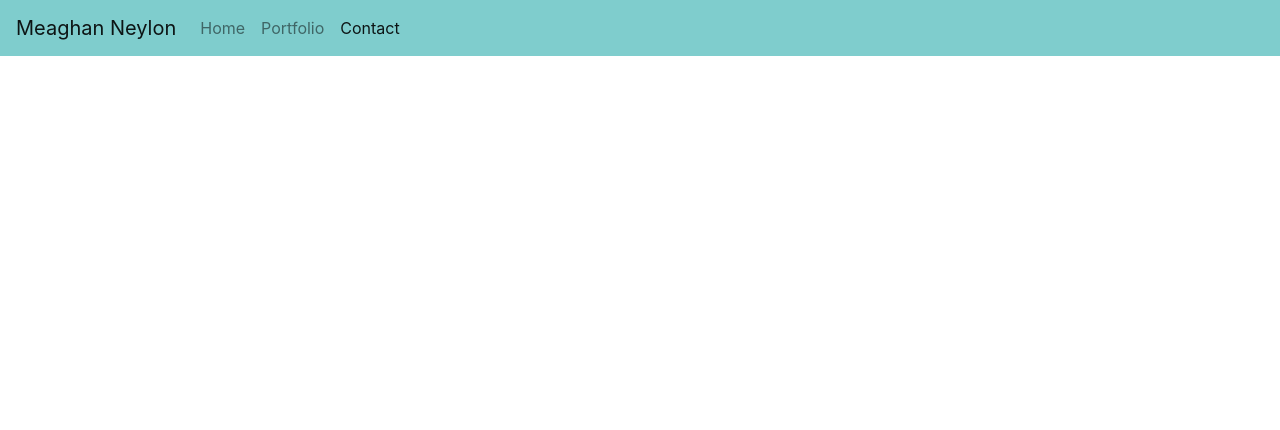
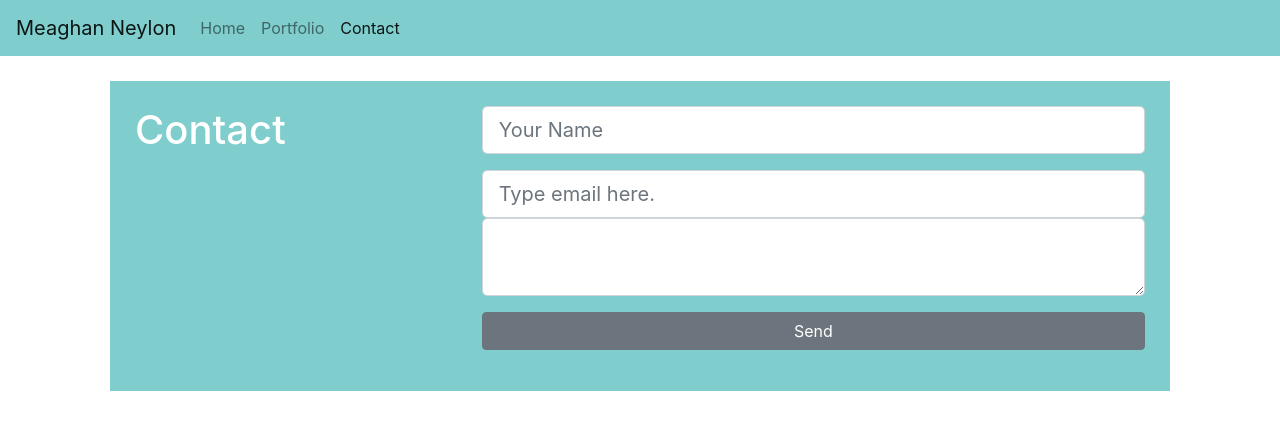
Before and after one commit to neylonmc/Responsive_Portfolio, a plain HTML site: page contact.html in a window 1280 px wide. Drawn offline with nearby package versions, Linux system fonts and the light colour scheme.

Commit message:
Added contact box and updated its CSS file.

```diff
--- a/contact.css
+++ b/contact.css
@@ -0,0 +1,9 @@
+form {
+    padding: 25px;
+    background-color: #7FCDCD;
+    margin: 25px;
+}
+
+h1 {
+    color: white;
+}
--- a/contact.html
+++ b/contact.html
@@ -28,6 +28,31 @@
 </ul>
 </div>
 </nav>
+<!--Contact Box-->
+<div class="container">
+    <form>
+     <div class="row">
+      <div class="col-lg-4 col-md-6 col-sm-12">
+        <h1>Contact</h1>
+      </div>
+      <div class="col-lg-8 col-md-6 col-sm-12 right">
+         <div class="form-group">
+           <input type="text" class="form-control form-control-lg" placeholder="Your Name" name="">
+         </div>
+         <div class="form-group">
+           <input type="email" class="form-control form-control-lg" placeholder="Type email here." name="email">
+         <div class="form-group">
+           <textarea class="form-control form-control-lg">
+
+           </textarea>
+         </div>
+         <input type="submit" class="btn btn-secondary btn-block" value="Send">
+      </div>
+     </div>
+    </form>
+   </div>
+  </div>
+</div>
 
 </body>
 </html>
```
Also changed, not shown: index.html (+3 -0 lines), images/350.jpg (added), images/mmm.jpeg (added), 2 other files.
